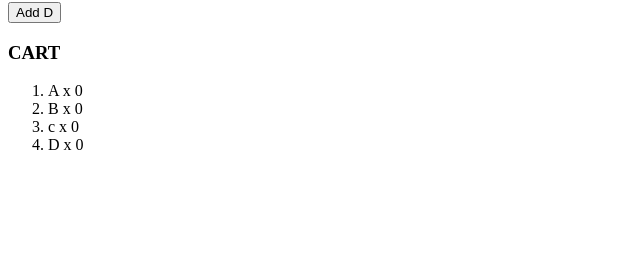
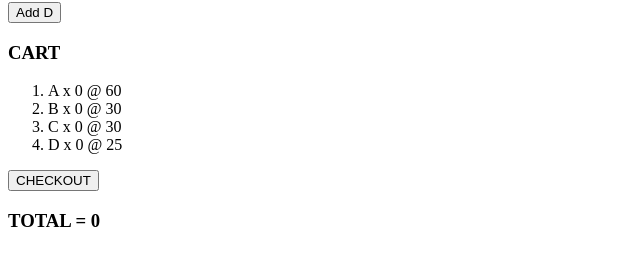
Before and after one commit to AnoshMalik/Redstor-Challenge, a React (Create React App) app in the folder redstor-challenge/: page / in a window 1280 px wide. Shown: the part 413-678 px from the top of the page, without its empty margins (0-640 px from the left). Built offline with nearby package versions, Linux system fonts and the light colour scheme.

Commit message:
Added total cost at the bottom, no discount/multibuy feature yet

```diff
--- a/redstor-challenge/src/App.js
+++ b/redstor-challenge/src/App.js
@@ -27,6 +27,12 @@ export default function App() {
     setDCounter(dCounter + 1);
     console.log(`A's current value = ${dCounter}`);
   };
+
+  const countTotal = () => {
+    let total =
+      aCost * aCounter + bCost * bCounter + cCost * cCounter + dCost * dCounter;
+    return total;
+  }
 
   return (
     <div>
@@ -61,11 +67,26 @@ export default function App() {
         <span>
           <h3>CART</h3>
           <ol>
-            <li>A x {aCounter}</li>
-            <li>B x {bCounter}</li>
-            <li>c x {cCounter}</li>
-            <li>D x {dCounter}</li>
+            <li>
+              A x {aCounter} @ {aCost}
+            </li>
+            <li>
+              B x {bCounter} @ {bCost}
+            </li>
+            <li>
+              C x {cCounter} @ {cCost}
+            </li>
+            <li>
+              D x {dCounter} @ {dCost}
+            </li>
           </ol>
+        </span>
+      </div>
+
+      <div>
+        <span>
+          <button>CHECKOUT</button>
+          <h3>TOTAL = { countTotal()}</h3>
         </span>
       </div>
     </div>
```
